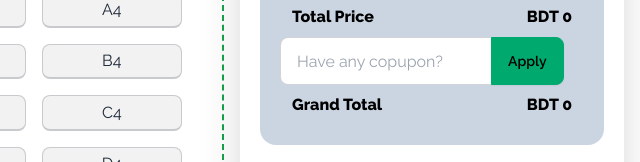
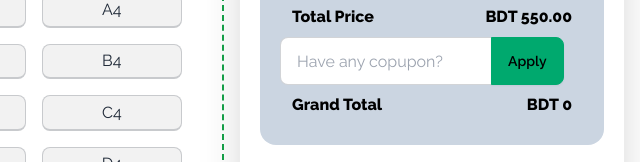
Before and after one commit to git12nazneen/Girls-bus-ticket-count, a plain HTML site: page index.html in a window 1280 px wide. Both pictures are taken after a click on the element "A1". Shown: the part 2224-2386 px from the top of the page, 640-1280 px from the left. Drawn offline with nearby package versions, Linux system fonts and the light colour scheme.

Commit message:
totalPrice

```diff
--- a/index.html
+++ b/index.html
@@ -141,7 +141,7 @@
 
         <div class="justify-center text-center py-6">
           <img class="justify-center ml-44 pt-7" src="./images/fare.png" alt="">
-          <h2 class="texl-2xl font-extrabold py-5">550 taka</h2>
+          <h2 class="texl-2xl font-extrabold py-5"> <span id="seatPrice">550</span> taka</h2>
           <h3 class="text-xl font-semibold">Per seat</h3>
         </div>
 
@@ -280,7 +280,7 @@
                 <hr>
                   <div class="grid grid-flow-row-dense md:grid-cols-2 lg:grid-cols-2 px-8 py-2">
                     <div class="text-start font-extrabold text-black">Total Price</div>
-                    <div class="text-end font-extrabold text-black">BDT 0</div>
+                    <div class="text-end font-extrabold text-black">BDT <span id="totalPrice">0</span></div>
                   </div>
                   <fieldset class="form-control w-72 px-5">
 
--- a/script/script.js
+++ b/script/script.js
@@ -11,6 +11,15 @@ for (const btn of keyButton) {
      console.log(e.target.innerText)
      setBackGroundColorElement(e.target.id);
 
+    //  seat price
+    const seatPriceElement = document.getElementById('seatPrice');
+    console.log(seatPriceElement);
+    const priceText = seatPriceElement.textContent.trim();
+    const priceValue = parseFloat(priceText);
+    console.log('ppp', priceValue)
+    // calculate
+    totalPrice += priceValue;
+    document.getElementById('totalPrice').innerText = totalPrice.toFixed(2)
     //  seat kome 1ta kore
 
 const currentSeat = document.getElementById('current-seats');
--- a/script/utilities.js
+++ b/script/utilities.js
@@ -1,9 +1,3 @@
-// console.log('utility')
-// function setTextElementValueById(elementId, value){
-//     const element = document.getElementById(elementId);
-//     element.innerText = value;
-// }
-
 function setBackGroundColorElement(elementId){
   const element = document.getElementById(elementId);
   element.classList.add('bg-lime-500');
```
